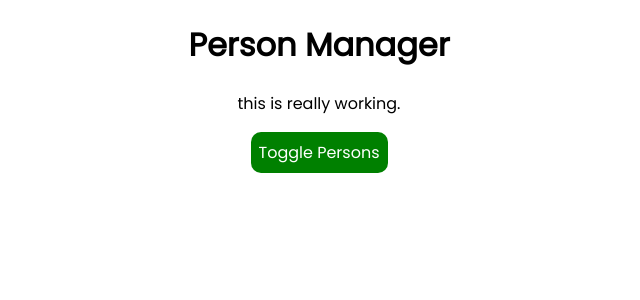
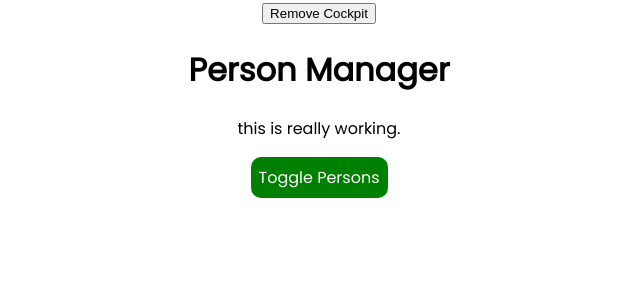
Before and after one commit to ELECTRON11111/person-manager, a React (Create React App) app: page / in a window 1280 px wide. Shown: the top 300 px of the page, without its empty margins (321-961 px from the left). Built offline with nearby package versions, Linux system fonts and the light colour scheme.

Commit message:
cleaning up with lifecycle hooks and useEffect

```diff
--- a/src/components/Cockpit/Cockpit.js
+++ b/src/components/Cockpit/Cockpit.js
@@ -4,7 +4,7 @@ const Cockpit = (props) => {
   // useEffect react hook is used to control update with functional components
   useEffect(() => {
     // This is componentDidmount and componentDidUpdate in one effect
-    console.log('[App.js] useEffect');
+    console.log('[Cockpit.js] useEffect');
     // we can cause side effects, make http requests
     // also useEffect can be used multiple times
   });
@@ -15,6 +15,12 @@ const Cockpit = (props) => {
       alert('[once] got data from server');
     }, 1000);
     // This will have similar effect as component did mount
+
+    return () => {
+      // here we can define what cleanup code we want to run before the next re-render
+      // cleanup work is done after a component is removed.
+      console.log('[Cockpit.js] cleanup work in useEffect');
+    }
   }, [])
 
   useEffect(() => {
@@ -23,7 +29,12 @@ const Cockpit = (props) => {
     setTimeout(() => {
       alert('[update] showPersons updated');
     }, 1000)
-  }, [props.showPersons])
+  }, [props.showPersons]);
+
+
+  useEffect(() => {
+
+  }, []);
 
   const classes = [];
   if (props.length <= 2){
--- a/src/components/Persons/Persons.js
+++ b/src/components/Persons/Persons.js
@@ -23,6 +23,12 @@ class Persons extends Component{
         return { message: "snapshot" };
     }
 
+    // the lifecycle update hook runs before rendering update to the virtual DOM
+    componentWillUnmount() {
+        console.log('[App.js] componentWillUnmount');
+    }
+
+
     componentDidUpdate(prevProps, prevState, snapshot) {
         // runs when we're done with all the updating
         console.log('[Persons.js] componentDidUpdate');
--- a/src/containers/App.js
+++ b/src/containers/App.js
@@ -32,7 +32,8 @@ class App extends Component {
       }
     ],
     otherState: "some stuff",
-    showPersons: false
+    showPersons: false,
+    showCockpit: true
   };
 
   static getDerivedStateFromProps(props, state) {
@@ -113,12 +114,17 @@ class App extends Component {
     return (
       // Also every tag you want to use would be nested in one div per component
       <div className="App">
-        <Cockpit
+        <button onClick = {() => {
+          this.setState({showCockpit: false});
+        }}>
+          Remove Cockpit
+        </button>
+        {this.state.showCockpit? <Cockpit
           showPersons = {this.state.showPersons}
           appTitle = {this.props.title}
           length = {this.state.persons.length}
           clicked = {this.togglePersonsHandler}
-        />
+        />: null}
         {persons}
       </div>
     )
```
